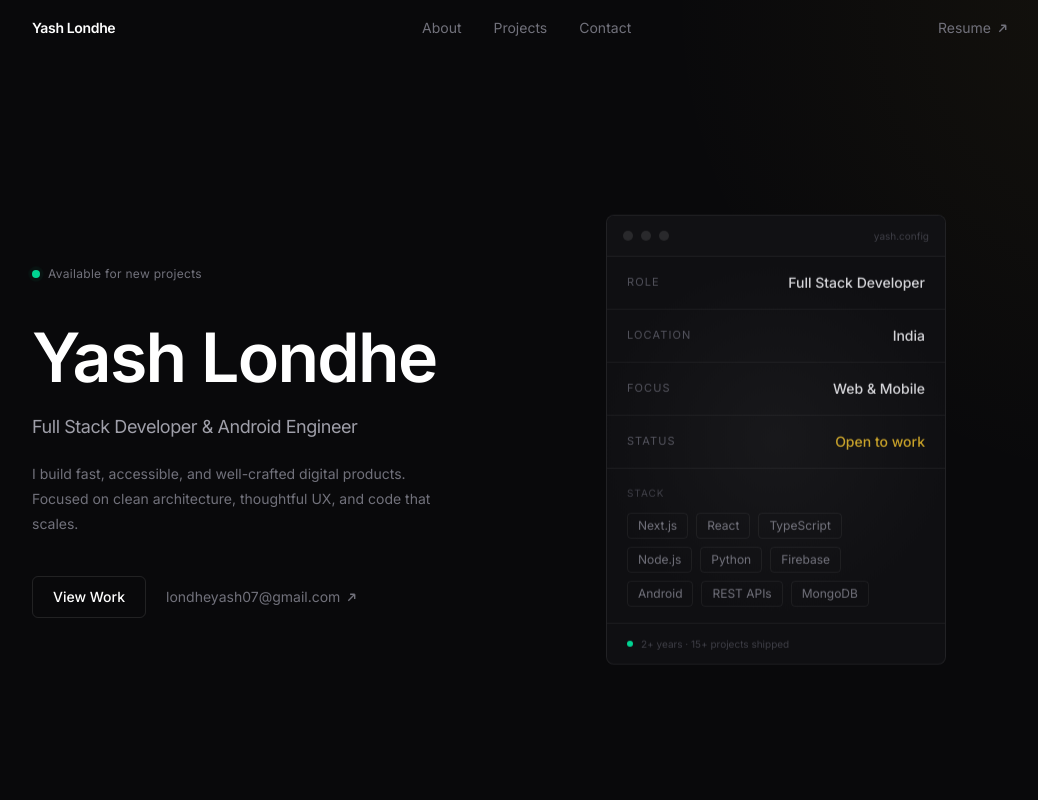
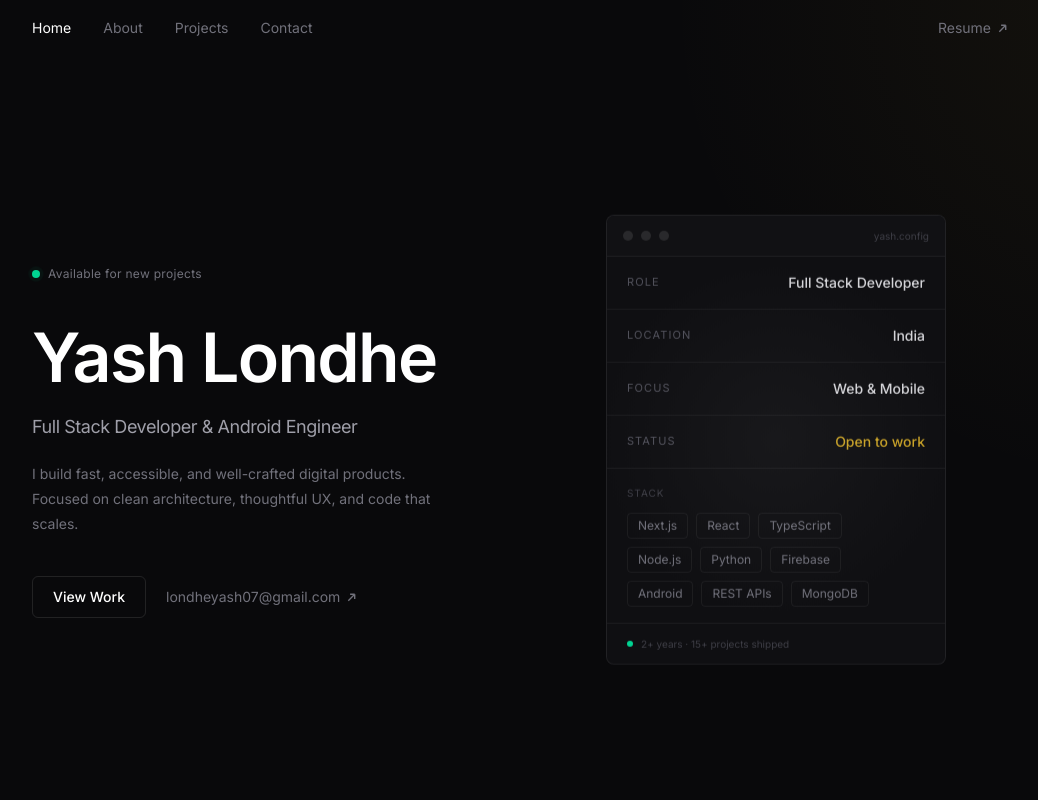
Before and after one commit to YASH-810/Portfolio, a Next.js app: page / in a window 1280 px wide. Shown: the top 800 px of the page, without its empty margins (120-1158 px from the left). Built offline with nearby package versions, Linux system fonts and the light colour scheme.

Commit message:
feat: improved navbar

```diff
--- a/src/components/Navbar.jsx
+++ b/src/components/Navbar.jsx
@@ -3,6 +3,7 @@ import { useState, useEffect } from "react";
 import { motion, AnimatePresence } from "framer-motion";
 
 const navLinks = [
+  { label: "Home",     href: "#home" },
   { label: "About",    href: "#about" },
   { label: "Projects", href: "#projects" },
   { label: "Contact",  href: "#contact" },
@@ -36,21 +37,13 @@ export default function Navbar() {
         initial={{ opacity: 0, y: -12 }}
         animate={{ opacity: 1, y: 0 }}
         transition={{ duration: 0.5, ease: [0.22, 1, 0.36, 1] }}
-        className={`fixed top-0 left-0 right-0 z-50 transition-all duration-300 ${
+        className={`fixed top-0 left-0 right-0 z-50 border-b transition-[background-color,border-color,backdrop-filter] duration-500 ${
           scrolled
-            ? "border-b border-white/[0.06] bg-[#09090b]/90 backdrop-blur-xl"
-            : "bg-transparent"
+            ? "border-white/[0.06] bg-[#09090b]/90 backdrop-blur-xl"
+            : "border-transparent bg-transparent"
         }`}
       >
         <div className="max-w-5xl mx-auto px-6 h-14 flex items-center justify-between">
-          {/* Logo */}
-          <a
-            href="#home"
-            className="text-sm font-semibold text-white tracking-tight hover:text-[#c9a227] transition-colors duration-200"
-          >
-            Yash Londhe
-          </a>
-
           {/* Desktop nav */}
           <nav className="hidden md:flex items-center gap-8">
             {navLinks.map((link) => {
```
